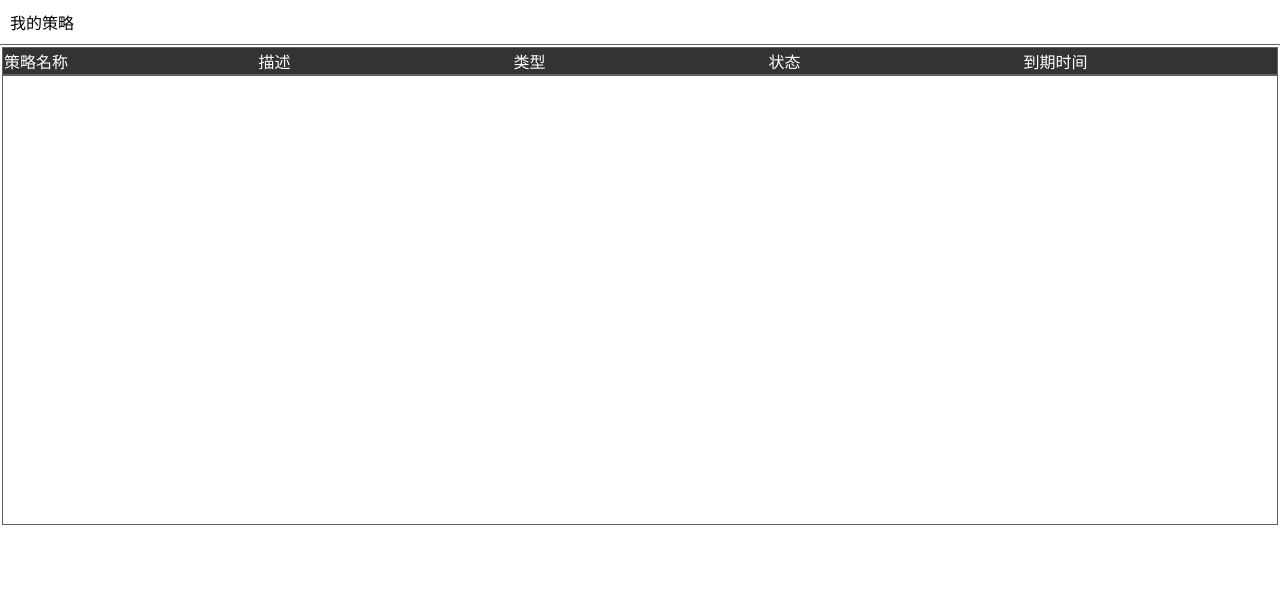
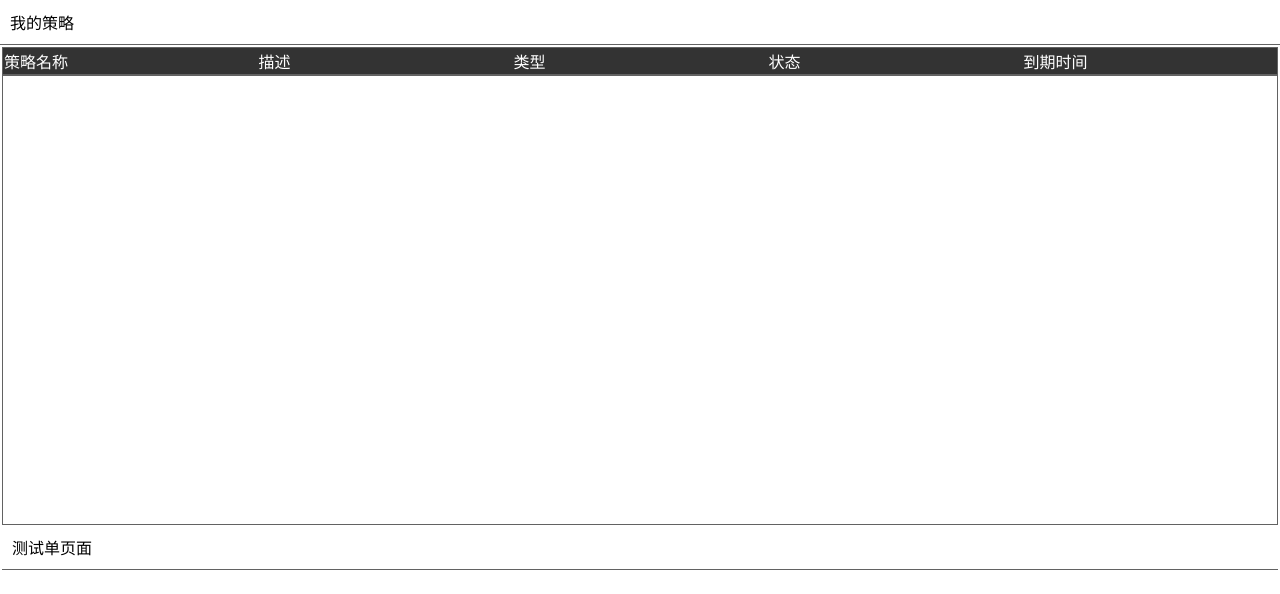
Before and after one commit to aliven123/aupool_my_stg, a website built with webpack: page src/index.html in a window 1280 px wide. Built offline with nearby package versions, Linux system fonts and the light colour scheme.

Commit message:
修改测试

```diff
--- a/src/index.html
+++ b/src/index.html
@@ -26,7 +26,7 @@
           </tbody>
         </table>
       </div>
-
+      <p>测试单页面</p>
   </div>
   </div>
 </body>
```
